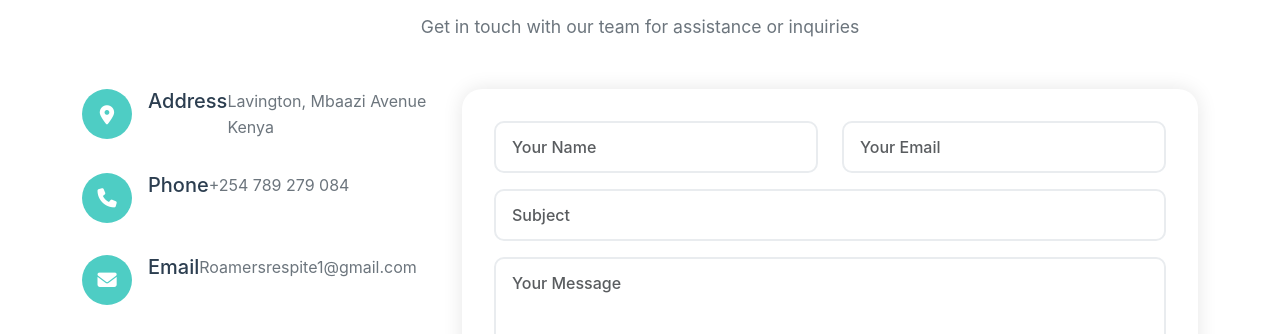
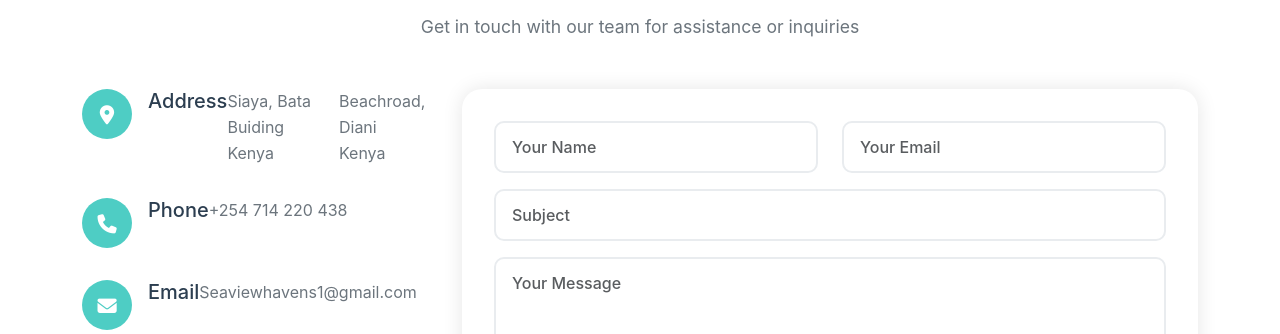
Before and after one commit to edmbuya/StayBNB, a website: page index.html in a window 1280 px wide. Shown: the part 5042-5376 px from the top of the page. Drawn offline with nearby package versions, Linux system fonts and the light colour scheme.

Commit message:
Update contact information in index.html

```diff
--- a/index.html
+++ b/index.html
@@ -673,7 +673,8 @@
                             </div>
                             <h5>Address</h5>
 
-                            <p>Lavington, Mbaazi Avenue<br>Kenya</p>
+                            <p>Siaya, Bata Buiding<br>Kenya</p>
+                            <p>Beachroad, Diani<br>Kenya</p>
                         </div>
 
                         <div class="contact-item">
@@ -681,8 +682,7 @@
                                 <i class="fas fa-phone"></i>
                             </div>
                             <h5>Phone</h5>
-
-                            <p>+254 789 279 084</p>
+                            <p>+254 714 220 438</p>
                         </div>
 
                         <div class="contact-item">
@@ -690,7 +690,7 @@
                                 <i class="fas fa-envelope"></i>
                             </div>
                             <h5>Email</h5>
-                            <p>Roamersrespite1@gmail.com</p>
+                            <p>Seaviewhavens1@gmail.com</p>
                         </div>
 
                         <div class="contact-item">
```
